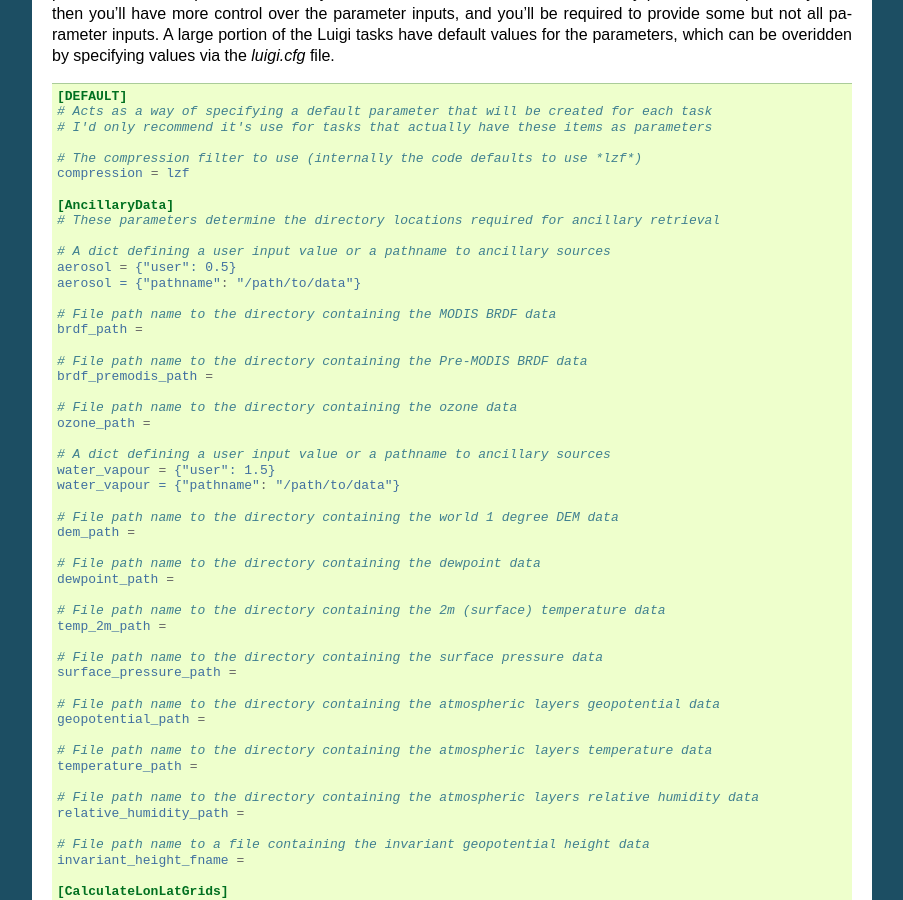
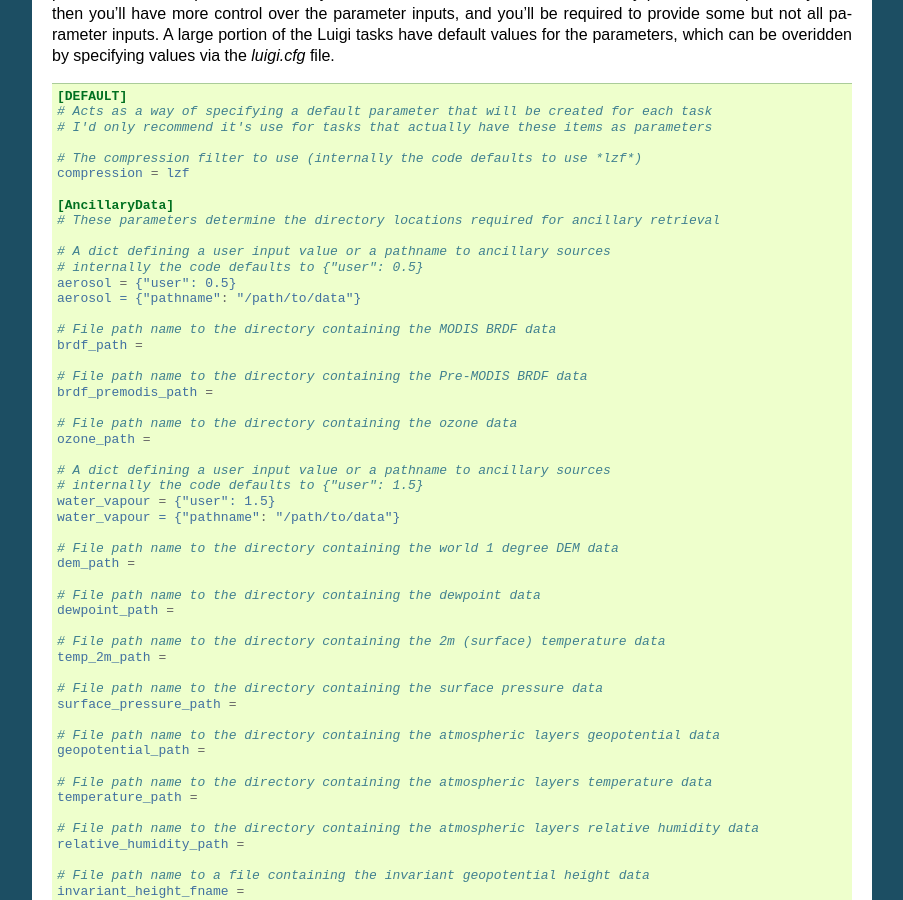
Before and after one commit to GeoscienceAustralia/wagl, a Sphinx documentation site: the page built from docs/source/configuration.rst, in a window 1280 px wide and 900 px high, scrolled down 883 px. Shown: the whole window, without its empty margins (198-1101 px from the left). Built offline with Sphinx 7.4.7, drawn with Linux system fonts in a browser that asks for light colours; pages that are not in the unit, such as notebooks, are missing from menus.

Commit message:
Documented internal code defaults for aerosol and water vapour params.

```diff
--- a/docs/source/configuration.rst
+++ b/docs/source/configuration.rst
@@ -57,6 +57,7 @@ If you're a user that would like to intersect any part of the dependency tree, t
    # These parameters determine the directory locations required for ancillary retrieval
 
    # A dict defining a user input value or a pathname to ancillary sources
+   # internally the code defaults to {"user": 0.5}
    aerosol = {"user": 0.5}
    aerosol = {"pathname": "/path/to/data"}
 
@@ -70,6 +71,7 @@ If you're a user that would like to intersect any part of the dependency tree, t
    ozone_path =
 
    # A dict defining a user input value or a pathname to ancillary sources
+   # internally the code defaults to {"user": 1.5}
    water_vapour = {"user": 1.5}
    water_vapour = {"pathname": "/path/to/data"}
 
```
